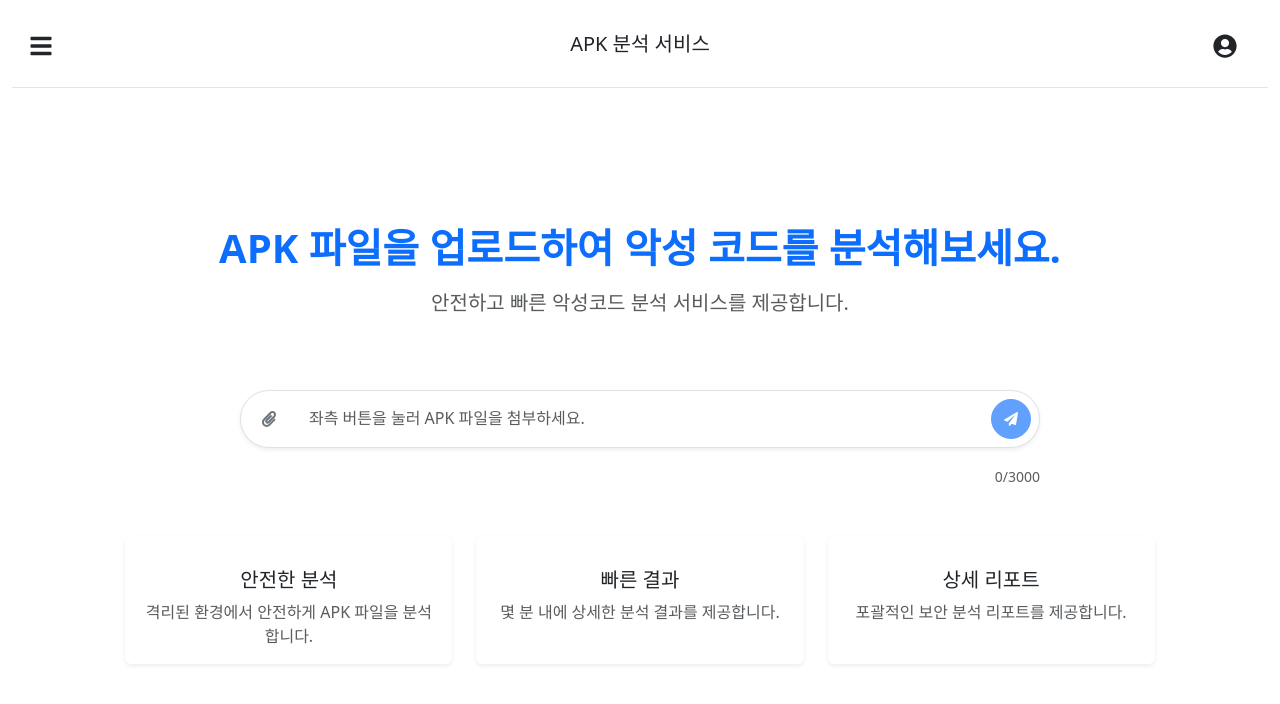
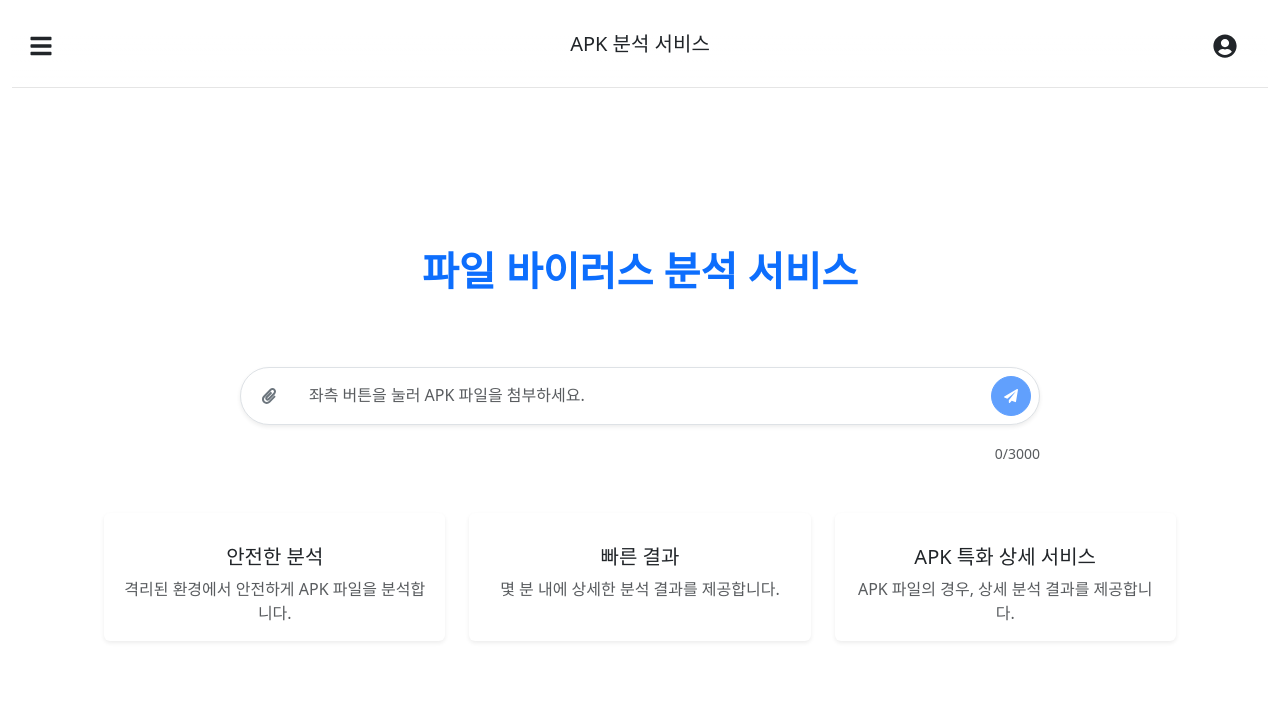
Before and after one commit to 32213160/CapstoneProject1, a React (Create React App) app: page / in a window 1280 px wide. Shown: the top 704 px of the page. Built offline with nearby package versions, Linux system fonts and the light colour scheme.

Commit message:
branch 변경
gh-pages로 작업 시 https, http 프로토콜 간 충돌 발생
해결하기 위해서는 서버(BE)에 추가적인 작업 필요
테스트를 위해 main branch의 recent files로 작업 진행

```diff
--- a/src/pages/MainPage.js
+++ b/src/pages/MainPage.js
@@ -61,11 +61,11 @@ function MainPage() {
 
       setScanId(responseId);
 
-      // 채팅 세션 데이터 생성 - 제목 형식 수정
+      // 채팅 세션 데이터 생성
       const chatSession = {
         id: responseId,
         chatId: responseId,
-        title: `${file.name} 파일의 악성 코드 분석`, // 제목 형식 수정
+        title: `${file.name} 파일의 악성 코드 분석`,
         fileName: file.name,
         fileSize: file.size,
         analysisResult: result,
@@ -124,15 +124,15 @@ function MainPage() {
       setLoading(true);
 
       // 파일 크기 체크 (예: 100MB 제한)
-      const maxSize = 100 * 1024 * 1024; // 100MB
+      const maxSize = 500 * 1024 * 1024; // 500MB
       if (file.size > maxSize) {
-        throw new Error('파일 크기가 너무 큽니다. 100MB 이하의 파일만 업로드 가능합니다.');
+        throw new Error('파일 크기가 너무 큽니다. 500MB 이하의 파일만 업로드 가능합니다.');
       }
 
-      // 파일 형식 체크
-      if (!file.name.toLowerCase().endsWith('.apk')) {
-        throw new Error('APK 파일만 업로드 가능합니다.');
-      }
+      // 파일 형식 체크 - 제외외
+      //if (!file.name.toLowerCase().endsWith('.apk')) {
+      //  throw new Error('APK 파일만 업로드 가능합니다.');
+      //}
 
       const result = await uploadAndAnalyzeFile(file);
       console.log('업로드 결과:', result);
@@ -326,11 +326,8 @@ function MainPage() {
         <div className="text-center mb-5">
           <div className="mb-4">
             <h2 className="display-6 fw-bold text-primary mb-3">
-              APK 파일을 업로드하여 악성 코드를 분석해보세요.
+              파일 바이러스 분석 서비스
             </h2>
-            <p className="lead text-muted">
-              안전하고 빠른 악성코드 분석 서비스를 제공합니다.
-            </p>
           </div>
         </div>
 
@@ -462,9 +459,9 @@ function MainPage() {
                   <div className="text-primary mb-3">
                     <i className="fas fa-chart-line fa-2x"></i>
                   </div>
-                  <h5 className="card-title">상세 리포트</h5>
+                  <h5 className="card-title">APK 특화 상세 서비스</h5>
                   <p className="card-text text-muted">
-                    포괄적인 보안 분석 리포트를 제공합니다.
+                    APK 파일의 경우, 상세 분석 결과를 제공합니다.
                   </p>
                 </div>
               </div>
```
